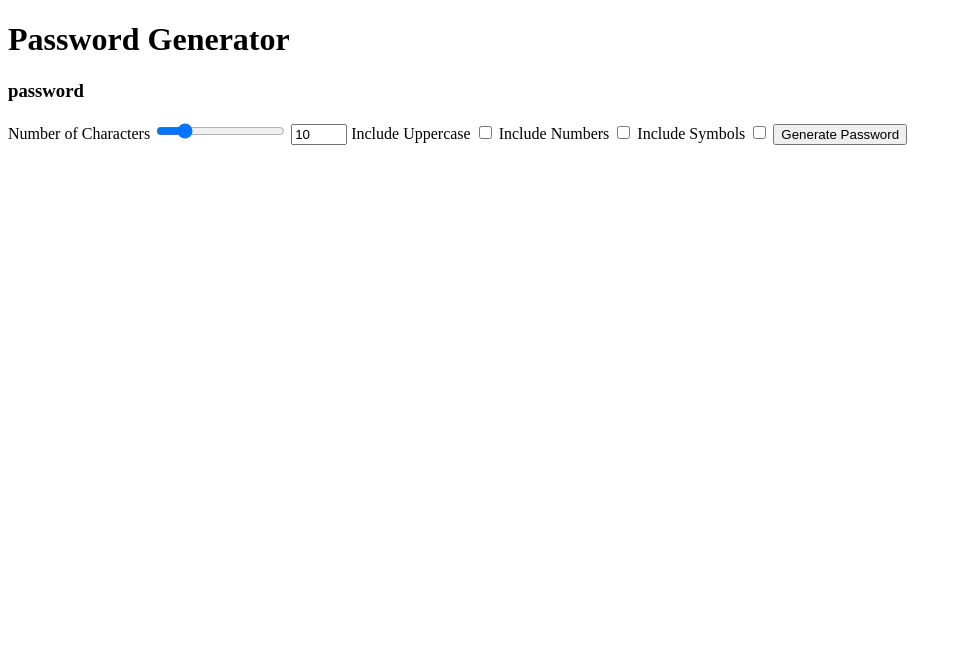
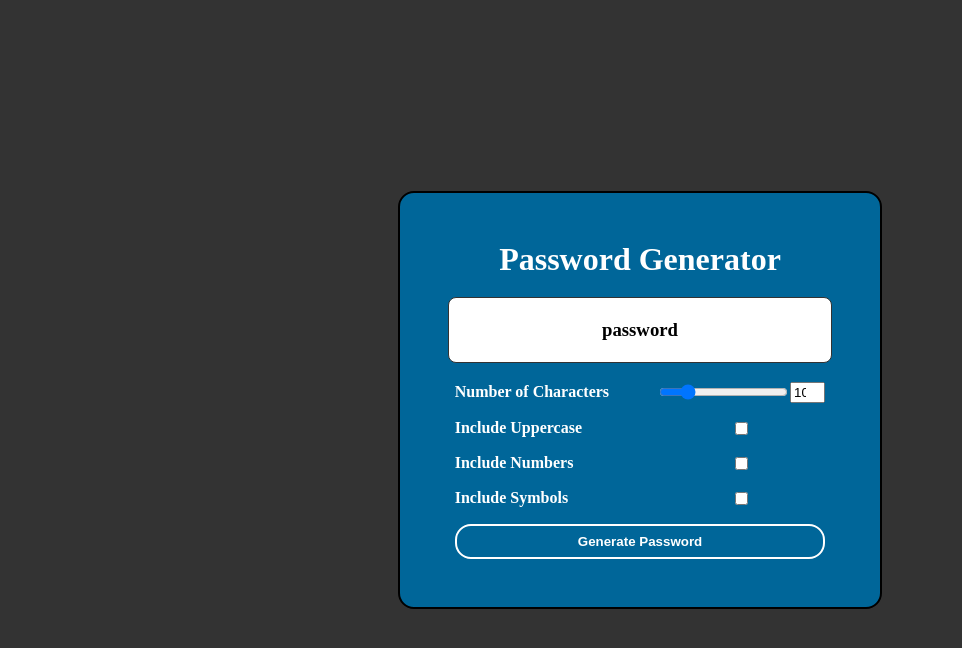
Before and after one commit to lisseteventura/password-generator, a plain HTML site: page index.html in a window 1280 px wide. Shown: the whole page, without its empty margins (0-962 px from the left). Drawn offline with Linux system fonts and the light colour scheme.

Commit message:
styling added

```diff
--- a/index.html
+++ b/index.html
@@ -7,10 +7,11 @@
   </head>
   <body>
     <div class="container">
-      <h1>Password Generator</h1>
-      <h3>password</h3>
-      <form>
+      <h1 class="title">Password Generator</h1>
+      <h3 class="password-display">password</h3>
+      <form class="form">
         <label for="characterAmountNumber">Number of Characters</label>
+        <div class="amount-container">
           <input
             type="range"
             min="1"
@@ -19,12 +20,14 @@
             id="characterAmountRange"
           />
           <input
+            class="number-input"
             type="number"
             min="1"
             max="50"
             value="10"
             id="characterAmountNumber"
           />
+        </div>
 
         <label for="includeUppercase">Include Uppercase</label>
         <input type="checkbox" id="includeUppercase" />
@@ -35,7 +38,7 @@
         <label for="includeSymbols">Include Symbols</label>
         <input type="checkbox" id="includeSymbols" />
 
-        <button type="submit">Generate Password</button>
+        <button class="btn" type="submit">Generate Password</button>
       </form>
     </div>
     <script src="main.js"></script>
--- a/style.css
+++ b/style.css
@@ -0,0 +1,77 @@
+body {
+  background-color: #333;
+  color: white;
+  margin: 0;
+  min-height: 100vh;
+  display: flex;
+  justify-content: center;
+  align-items: center;
+  /* font-family: cursive; */
+}
+
+.container {
+  background-color: #006699;
+  padding: 3rem;
+  border-radius: 1rem;
+  border: 2px solid black;
+  display: flex;
+  justify-content: center;
+  align-items: center;
+  flex-direction: column;
+}
+
+.form {
+  display: grid;
+  grid-template-columns: auto auto;
+  row-gap: 1rem;
+  column-gap: 3rem;
+  justify-content: center;
+  align-items: center;
+}
+
+.title {
+  margin: 0;
+  text-align: center;
+}
+
+label {
+  font-weight: bold;
+}
+
+.amount-container {
+  display: flex;
+  align-items: center;
+}
+
+.number-input {
+  width: 1.7rem;
+}
+
+.password-display {
+  background-color: white;
+  color: black;
+  padding: 1rem;
+  border: 1px solid #333;
+  height: 2rem;
+  width: 350px;
+  display: flex;
+  justify-content: center;
+  align-items: center;
+  word-break: break-all;
+  border-radius: 0.5rem;
+}
+
+.btn {
+  grid-column: span 2;
+  background-color: transparent;
+  border: 2px solid white;
+  color: white;
+  padding: 0.5rem 1rem;
+  font-weight: bold;
+  cursor: pointer;
+  border-radius: 1rem;
+}
+
+.btn:hover {
+  background-color: #ffffff33;
+}
```
Lines whose indentation alone changed are shown as unchanged.
